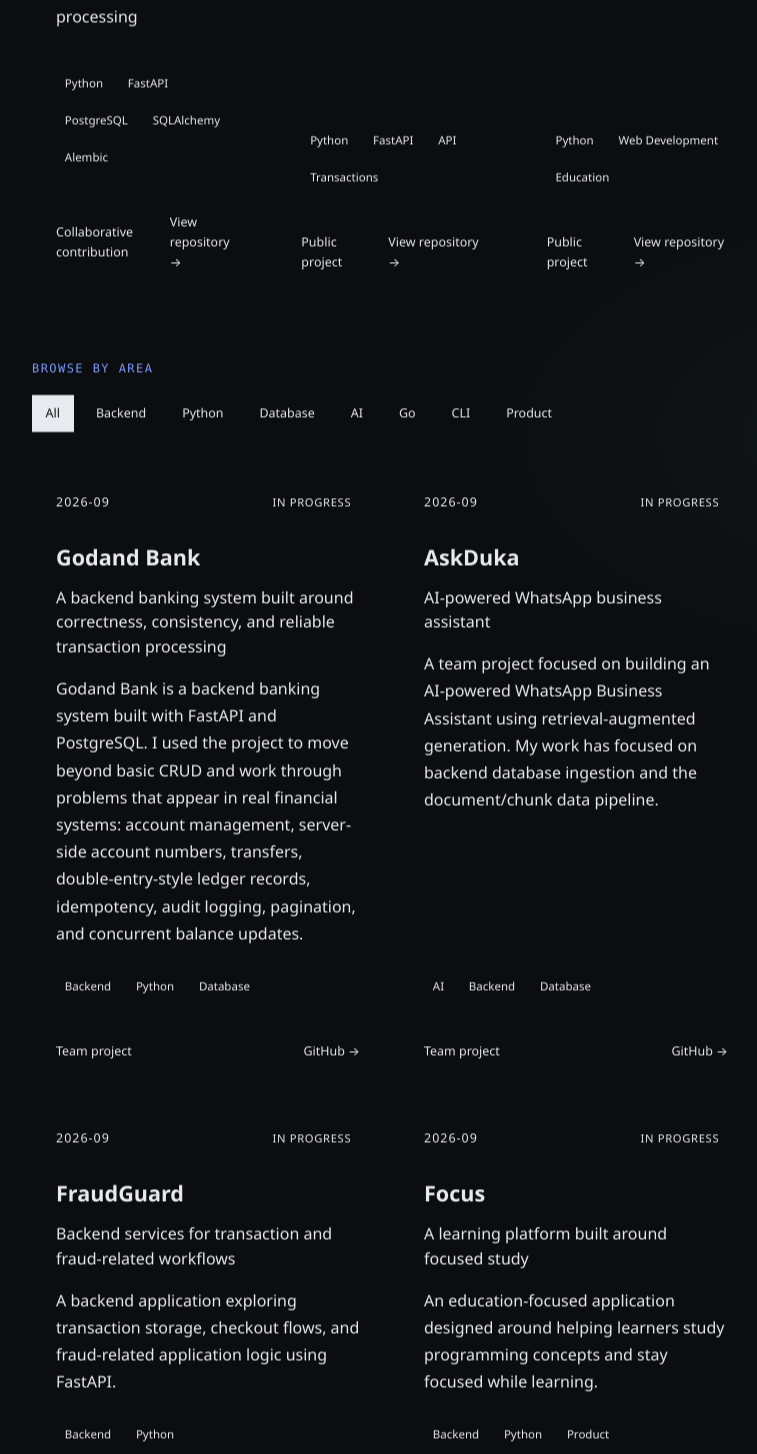
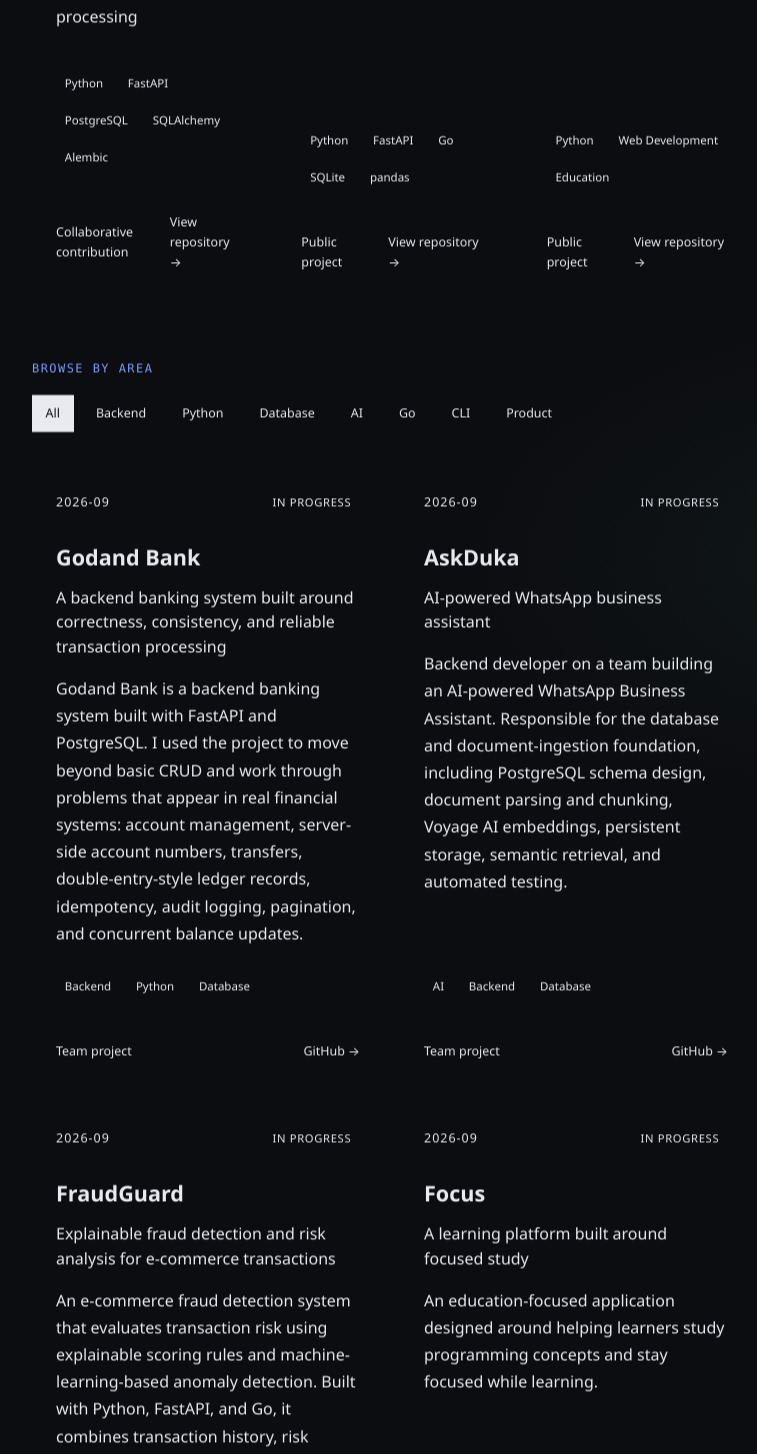
Before and after one commit to ejemegodwin/my-project-portfolio, a React (Vite) app: page / in a window 1280 px wide. Shown: the part 2661-4115 px from the top of the page, without its empty margins (248-1005 px from the left). Built offline with nearby package versions, Linux system fonts and the light colour scheme; no server answers.

Commit message:
chore: data upgrade

```diff
--- a/src/App.css
+++ b/src/App.css
@@ -660,9 +660,9 @@
 
 .project__description {
   max-width: 680px;
-  margin-bottom: 2.25rem;
+  margin-bottom: 2rem;
   color: var(--text-muted);
-  font-size: 1.05rem;
+  font-size: 1rem;
   line-height: 1.8;
 }
 
@@ -677,6 +677,10 @@
   padding: 1.5rem;
   border: 1px solid var(--line);
   background: var(--surface);
+}
+
+.project__overview-card--role {
+  border-left: 3px solid var(--accent);
 }
 
 .project__eyebrow {
--- a/src/components/ProjectSection.jsx
+++ b/src/components/ProjectSection.jsx
@@ -49,7 +49,7 @@
         <p className="project__description">{project.description}</p>
 
         <div className="project__overview">
-          <article className="project__overview-card">
+          <article className="project__overview-card project__overview-card--role">
             <span className="project__eyebrow">My role</span>
             <p>{project.role}</p>
           </article>
--- a/src/data/projects.js
+++ b/src/data/projects.js
@@ -55,6 +55,7 @@
       'Alembic',
       'JWT',
       'Pytest',
+      'Neon',
     ],
 
     repo: 'https://github.com/andrewokala/godand-bank',
@@ -72,18 +73,19 @@
     tagline: 'AI-powered WhatsApp business assistant',
 
     description:
-      'A team project focused on building an AI-powered WhatsApp Business Assistant using retrieval-augmented generation. My work has focused on backend database ingestion and the document/chunk data pipeline.',
+      'Backend developer on a team building an AI-powered WhatsApp Business Assistant. Responsible for the database and document-ingestion foundation, including PostgreSQL schema design, document parsing and chunking, Voyage AI embeddings, persistent storage, semantic retrieval, and automated testing.',
 
     role:
       'Backend database developer responsible for the database ingestion track, migrations, document storage, and document chunking workflow within the team project.',
 
     features: [
-      'Business data storage',
-      'Document management',
-      'Document chunking',
-      'PostgreSQL database integration',
-      'Alembic database migrations',
-      'RAG-oriented ingestion pipeline',
+      'PostgreSQL database schema for businesses, documents, and document chunks',
+      'Document parsing and overlapping text chunking',
+      'Voyage AI embeddings for semantic search',
+      'Persistent storage of document chunks and vector embeddings',
+      'Semantic retrieval with business-level data isolation',
+      'Error handling, transaction rollback, and cleanup',
+      'Automated tests for ingestion, retrieval, and database operations',
     ],
 
     whyBuilt:
@@ -104,12 +106,17 @@
 
     tech: [
       'Python',
+      'PostgreSQL',
+      'pgvector',
       'SQLAlchemy',
-      'PostgreSQL',
       'Alembic',
+      'Voyage AI',
+      'pytest',
       'RAG',
-      'VoyageAI',
       'WhatsApp',
+      'FastAPI',
+      'ollama',
+      'Neon',
     ],
 
     repo: 'https://github.com/nnamanimerit94/askduka',
@@ -123,10 +130,23 @@
     id: 'fraudguard',
     date: '2026-09',
     title: 'FraudGuard',
-    tagline: 'Backend services for transaction and fraud-related workflows',
+    tagline: 'Explainable fraud detection and risk analysis for e-commerce transactions',
+    description:
+      'An e-commerce fraud detection system that evaluates transaction risk using explainable scoring rules and machine-learning-based anomaly detection. Built with Python, FastAPI, and Go, it combines transaction history, risk analysis, checkout workflows, and payment verification to explore how fraud prevention can work across interconnected backend services.',
 
-    description:
-      'A backend application exploring transaction storage, checkout flows, and fraud-related application logic using FastAPI.',
+    role:
+      'Backend developer working on fraud-risk analysis, transaction handling, API development, and e-commerce workflows. Focused on understanding how risk-scoring rules, historical transaction data, and anomaly detection can support fraud investigation.',
+
+    features: [
+      'Rule-based fraud scoring with explainable risk decisions',
+      'SQLite transaction persistence and duplicate-request protection',
+      'Transaction history, filtering, pagination, and statistics',
+      'Historical analytics with pandas',
+      'Isolation Forest anomaly detection',
+      'Go-based checkout and order-management workflows',
+      'Flutterwave payment verification and webhook handling',
+      'Fraud-review dashboard and automated test workflows',
+    ],
 
     whyBuilt:
       'To gain more practical experience designing APIs around financial-style transactions and understanding how backend services behave when requests succeed, fail, or need to be investigated.',
@@ -146,8 +166,13 @@
     tech: [
       'Python',
       'FastAPI',
-      'API',
-      'Transactions',
+      'Go',
+      'SQLite',
+      'pandas',
+      'scikit-learn',
+      'Flutterwave',
+      'Docker',
+      'Pytest',
     ],
 
     repo: 'https://github.com/ejemegodwin/fraudguard',
```
